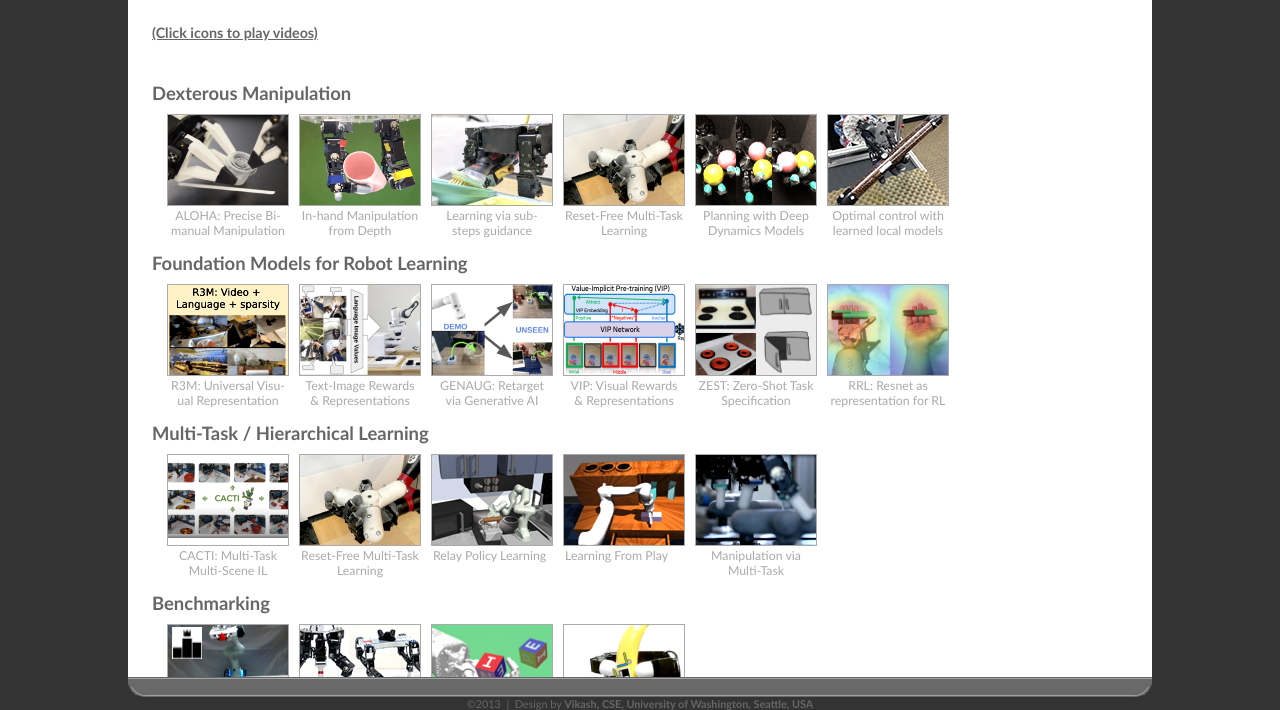
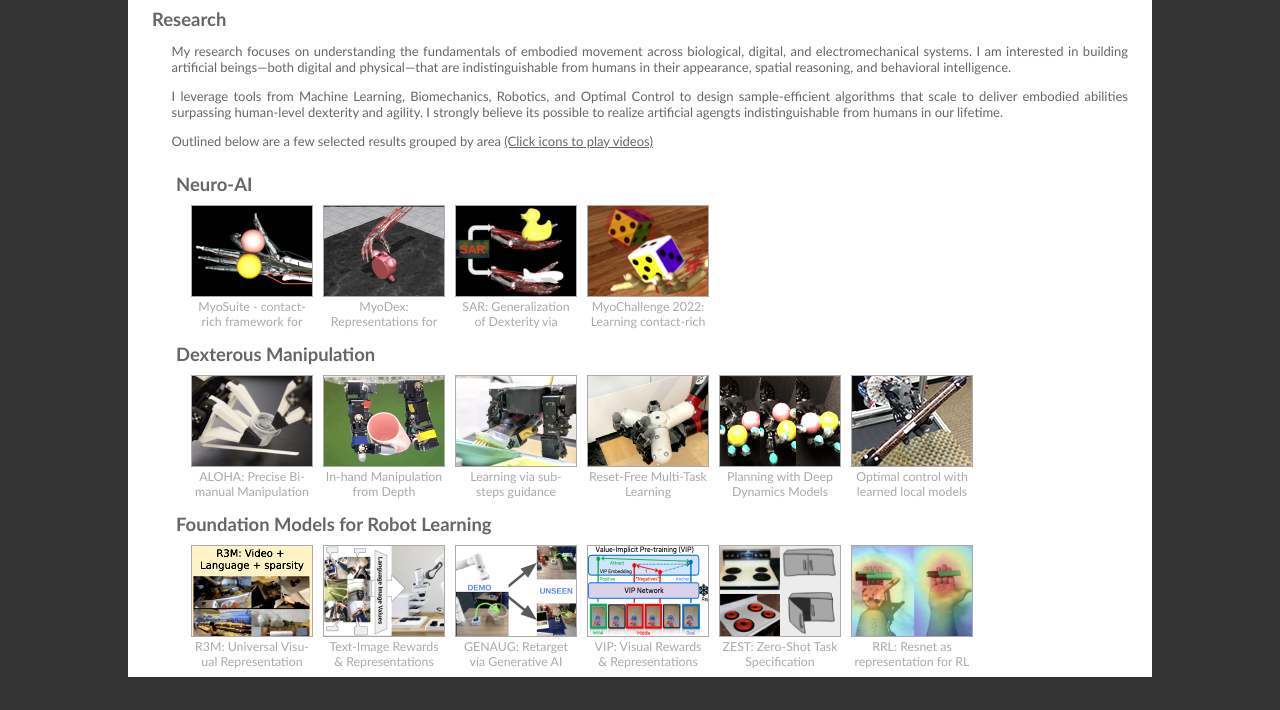
Before and after one commit to vikashplus/vikashplus.github.io, a plain HTML site: page index.html in a window 1280 px wide. Shown: the part 105-815 px from the top of the page. Drawn offline with Linux system fonts and the light colour scheme.

Commit message:
Adding the Neuro-AI group

```diff
--- a/index.html
+++ b/index.html
@@ -54,13 +54,65 @@
 	<div id="page-bg">
 
 		<div id="page-content">
-		<br>
-		<!--<h1 class="title">Video Gallery</h2>-->
-			<h3><u>(Click icons to play videos)</u></h3>
-		</div>
-		<br>
+			<h2 class="title">Research</h2>
+			<p align="justify">My research focuses on understanding the fundamentals of embodied movement across biological, digital, and electromechanical systems. I am interested in building artificial beings—both digital and physical—that are indistinguishable from humans in their appearance, spatial reasoning, and behavioral intelligence.</p>
 
-		<div id="page-content">
+			<p align="justify">I leverage tools from Machine Learning, Biomechanics, Robotics, and Optimal Control to design sample-efficient algorithms that scale to deliver embodied abilities surpassing human-level dexterity and agility. I strongly believe its possible to realize artificial agengts indistinguishable from humans in our lifetime.</p>
+
+			<p align="justify">Outlined below are a few selected results grouped by area <u>(Click icons to play videos)</u></p>
+
+			<div id="page-content">
+				<h2 class="title">Neuro-AI</h2>
+					<div id="video">
+
+
+
+						<div class="tile">
+							<a href="https://www.youtube.com/watch?v=K440gj1w9Vs" class="html5lightbox"  data-group="MyoGroup" data-fullscreenmode="true" data-autoslide="true" data-thumbnail="Projects/icons/myosuite.png" title="MyoSuite: contact-rich framework for musculoskeletal motor control"
+							data-description="<a href='https://sites.google.com/view/myosuite' target='_blank'><h4 align='center'>(project-webpage)</h4></a>">
+								<img src="Projects/icons/myosuite.png" alt="MyoSuite - contact-rich framework for musculoskeletal motor control">
+								<br><span class="caption">MyoSuite - contact-rich framework for musculoskeletal motor control</span></a>
+						</div>
+
+						<div class="tile">
+							<a href="https://www.youtube.com/watch?v=qVBRsGD9aIE" class="html5lightbox"  data-group="MyoGroup" data-fullscreenmode="true" data-autoslide="true" data-thumbnail="Projects/icons/myodex.png" title="MyoDex: Generalizable Representations for Dexterous Physiological Manipulation"
+							data-description="<a href='https://sites.google.com/view/myodex' target='_blank'><h4 align='center'>(project-webpage)</h4></a>">
+								<img src="Projects/icons/myodex.png" alt="MyoDex: Representations for Dexterous Physiological Manipulation">
+								<br><span class="caption">MyoDex: Representations for Dexterous Physiological Manipulation</span></a>
+						</div>
+
+						<div class="tile">
+							<a href="https://www.youtube.com/watch?v=kWSCkXLDDn0" class="html5lightbox"  data-group="MyoGroup" data-fullscreenmode="true" data-autoslide="true" data-thumbnail="Projects/icons/sar.png" title="SAR: Generalization of Dexterity via Synergistic Action Representation"
+							data-description="<a href='https://sites.google.com/view/sar-rl' target='_blank'><h4 align='center'>(project-webpage)</h4></a>">
+								<img src="Projects/icons/sar.png" alt="SAR: Generalization of Dexterity via Synergistic Action Representation">
+								<br><span class="caption">SAR: Generalization of Dexterity via Synergistic Action Representation</span></a>
+						</div>
+
+						<div class="tile">
+							<a href="https://www.youtube.com/watch?v=a2GWNxvySrc" class="html5lightbox"  data-group="MyoGroup" data-fullscreenmode="true" data-autoslide="true" data-thumbnail="Projects/icons/myochal22.png" title="MyoChallenge 2022: Learning contact-rich manipulation using a musculoskeletal hand"
+							data-description="<a href='https://sites.google.com/view/myosuite/myochallenge/myochallenge-2022' target='_blank'><h4 align='center'>(project-webpage)</h4></a>">
+								<img src="Projects/icons/myochal22.png" alt="MyoChallenge 2022: Learning contact-rich manipulation using a musculoskeletal hand">
+								<br><span class="caption">MyoChallenge 2022: Learning contact-rich manipulation using a musculoskeletal hand</span></a>
+						</div>
+
+					<!-- <td>
+							<p><img src="Projects/icons/myodex.png" width="120"></p>
+					</td>
+					<td>
+							<p>
+							<h3>MyoDex: Generalizable Representations for Dexterous Physiological Manipulation
+							</h3>
+							Vittorio Caggiano, Sudeep Dasari, Vikash Kumar
+							<br>International Conference on Machine Learning (ICML) 2023
+							<br><u><a href="https://sites.google.com/view/myodex" target="_blank"
+											title="project's webpage">webpage</a></u>
+							</p>
+					</td> -->
+
+					</div>
+				</div>
+
+			<div id="page-content">
 		<h2 class="title">Dexterous Manipulation</h2>
 			<div id="video">
 
```
Also changed, not shown: Publications.html (+3 -24 lines).
